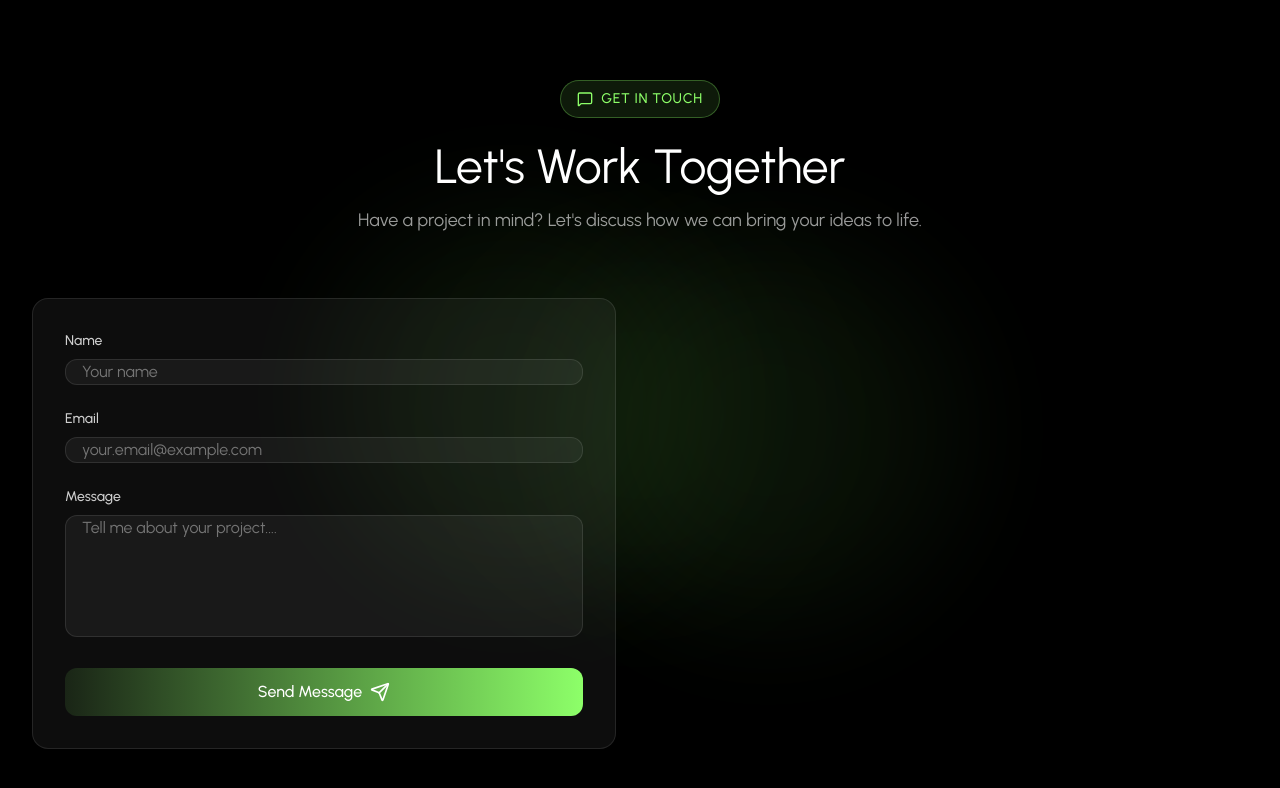
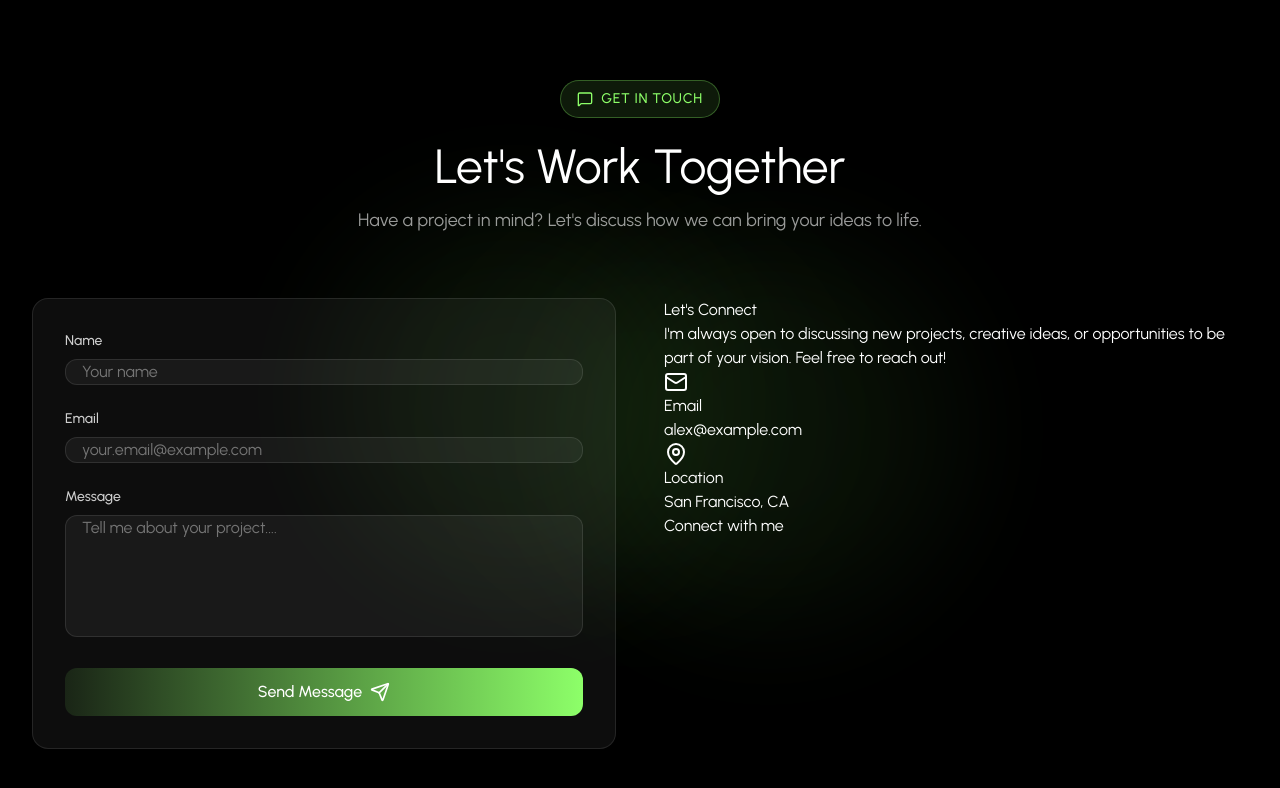
Before and after one commit to sageethhimachala/portfolio, a React (Vite) app in the folder react-dev-portfolio/: page / in a window 1280 px wide. Shown: the part 5475-6263 px from the top of the page. Built offline with nearby package versions, Linux system fonts and the light colour scheme.

Commit message:
added contact details

```diff
--- a/react-dev-portfolio/src/components/sections/Contact.jsx
+++ b/react-dev-portfolio/src/components/sections/Contact.jsx
@@ -42,7 +42,7 @@ const Contact = () => {
 
     setStatus({
       type: "success",
-      message: "Message sent successfully! I,ll get back to you soon.",
+      message: "Message sent successfully! I'll get back to you soon.",
     });
 
     setFormData({
@@ -167,6 +167,71 @@ const Contact = () => {
               </form>
             </div>
           </FadeIn>
+
+          {/* Contact Info */}
+          <FadeIn delay={200}>
+            <div className="">
+              <div>
+                <h3 className="">Let's Connect</h3>
+
+                <p className="">
+                  I'm always open to discussing new projects, creative ideas, or
+                  opportunities to be part of your vision. Feel free to reach
+                  out!
+                </p>
+              </div>
+              <div className="">
+                <div className="">
+                  <div className="">
+                    <div className="">
+                      <Mail className="" />
+                    </div>
+                    <div className="">
+                      <p className="">Email</p>
+                      <a href={`mailto:${PERSONAL_INFO.email}`} className="">
+                        {PERSONAL_INFO.email}
+                      </a>
+                    </div>
+                  </div>
+                  <div className="" />
+                </div>
+                <div>
+                  <div>
+                    <div>
+                      <MapPin className="" />
+                    </div>
+                    <div className="">
+                      <p className="">Location</p>
+                      <p className="">{PERSONAL_INFO.location}</p>
+                    </div>
+                  </div>
+                  <div />
+                </div>
+              </div>
+
+              <div>
+                <p className="">Connect with me</p>
+                <div className="">
+                  {Object.entries(SOCIAL_LINKS)
+                    .slice(0, 3)
+                    .map((platform, url) => {
+                      const Icon = socialIcons[platform];
+                      return Icon ? (
+                        <a
+                          key={platform}
+                          href={url}
+                          target="_blank"
+                          rel="noopener noreferrer"
+                          className=""
+                        >
+                          <Icon className="" />
+                        </a>
+                      ) : null;
+                    })}
+                </div>
+              </div>
+            </div>
+          </FadeIn>
         </div>
       </div>
     </section>
```
